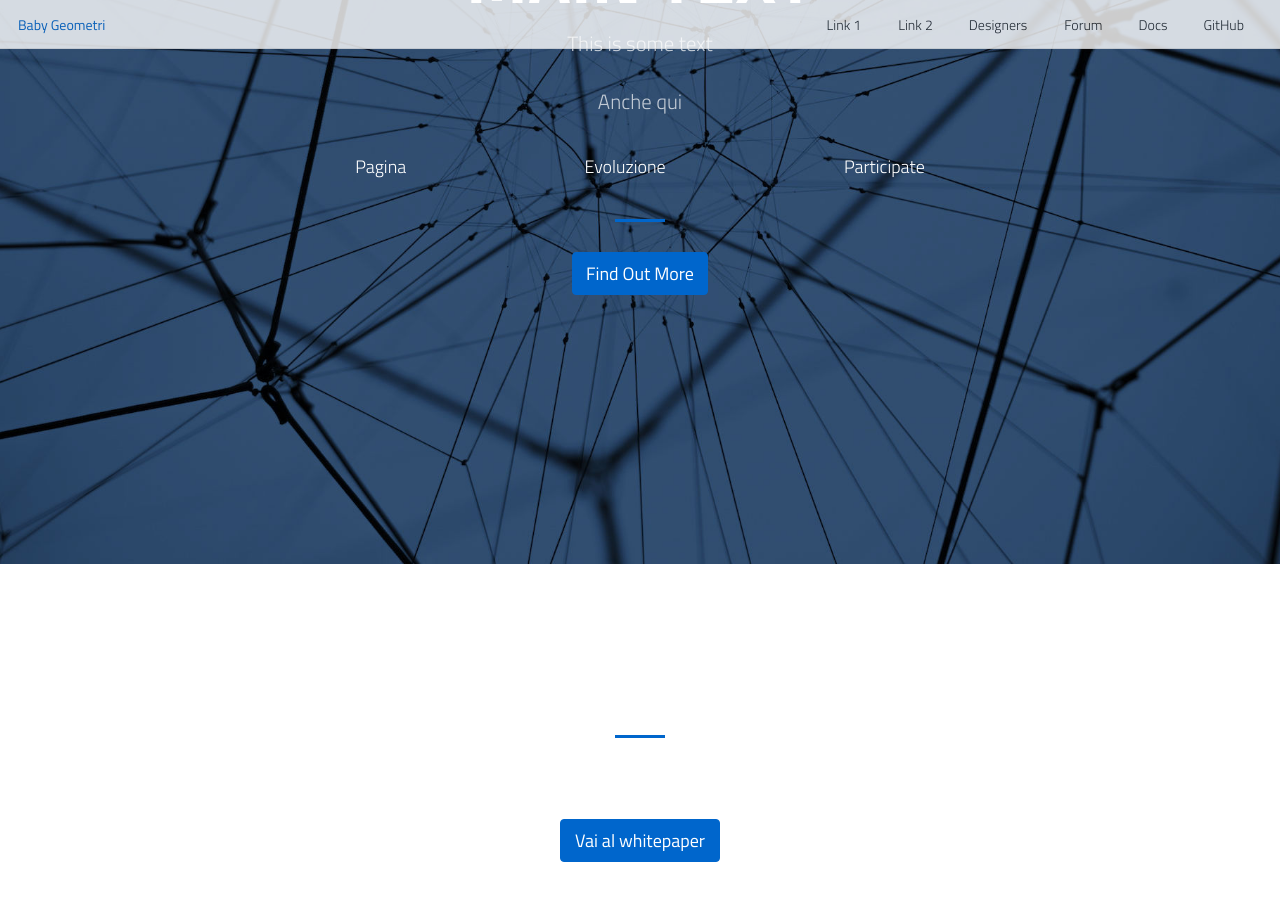
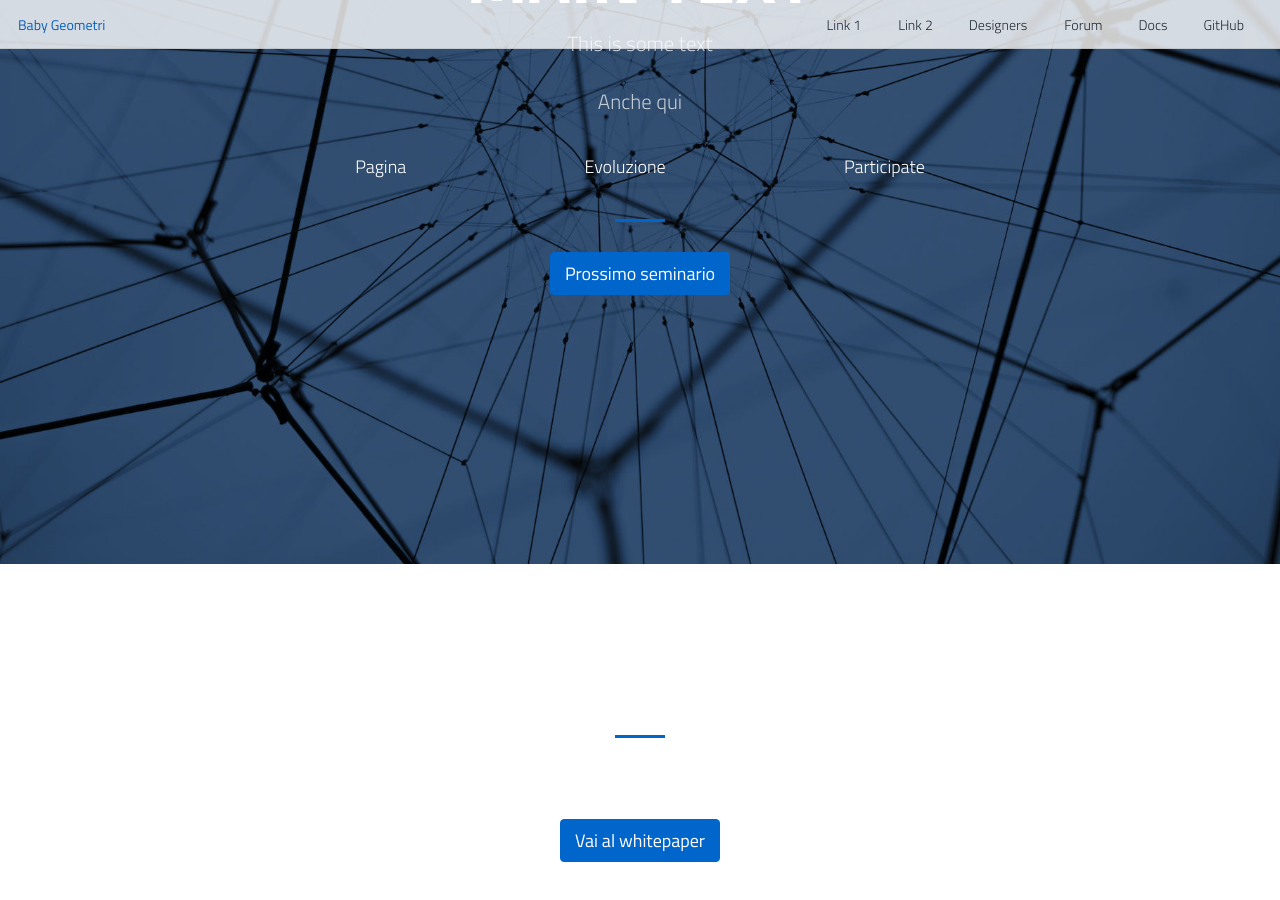
Before and after one commit to baby-geometri/baby-geometri.github.io, a Jekyll site: the page built from index.md, in a window 1280 px wide and 900 px high, scrolled down 336 px. Built offline with Jekyll 4.4.1, drawn with Linux system fonts in a browser that asks for light colours.

Commit message:
Update default.html

```diff
--- a/_layouts/default.html
+++ b/_layouts/default.html
@@ -29,7 +29,7 @@
           {% endfor %}
         </ul>
         <hr>
-        <a class="btn btn-primary btn-xl js-scroll-trigger" href="#whitepaper">Find Out More</a>
+        <a class="btn btn-primary btn-xl js-scroll-trigger" href="#whitepaper">Prossimo seminario</a>
       </div>
     </div>
   </div>
```
